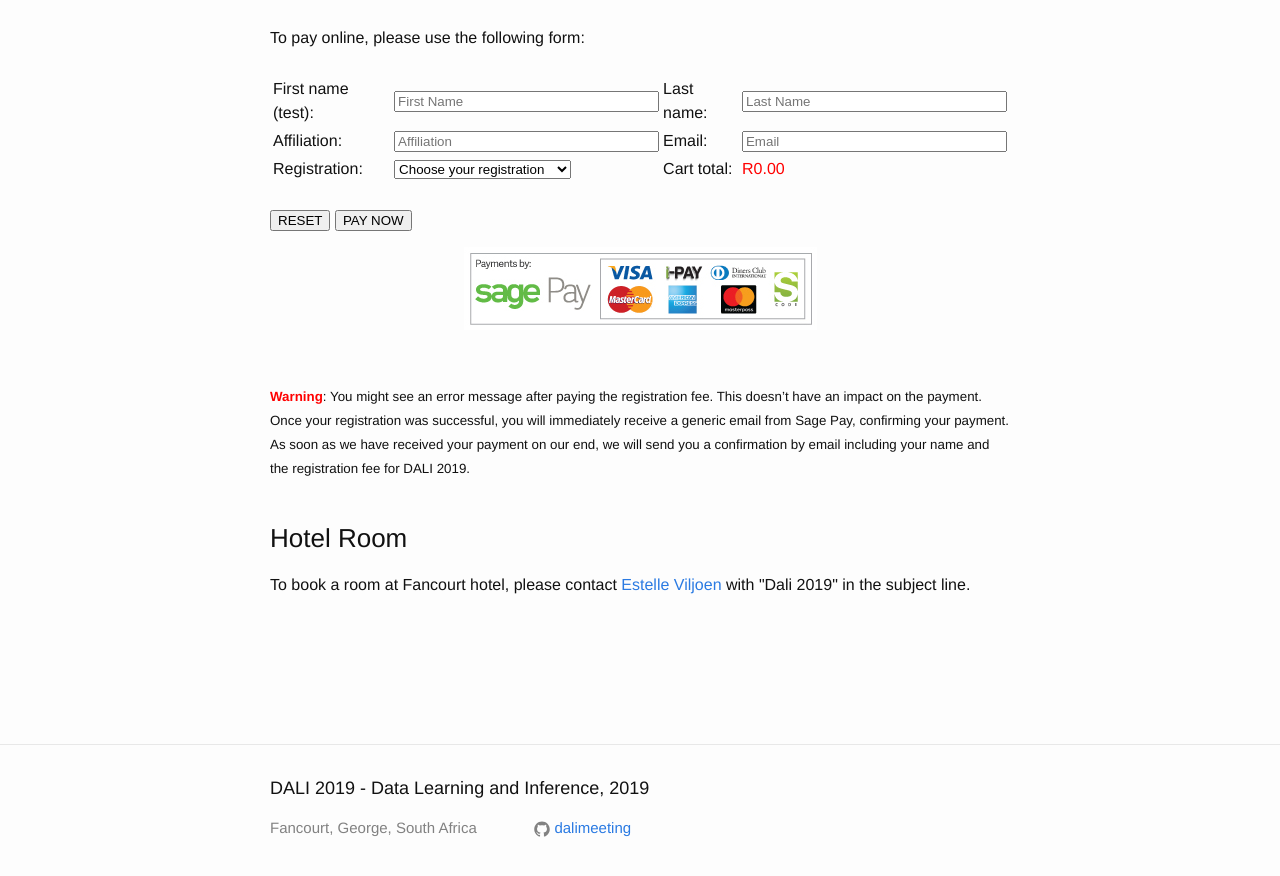
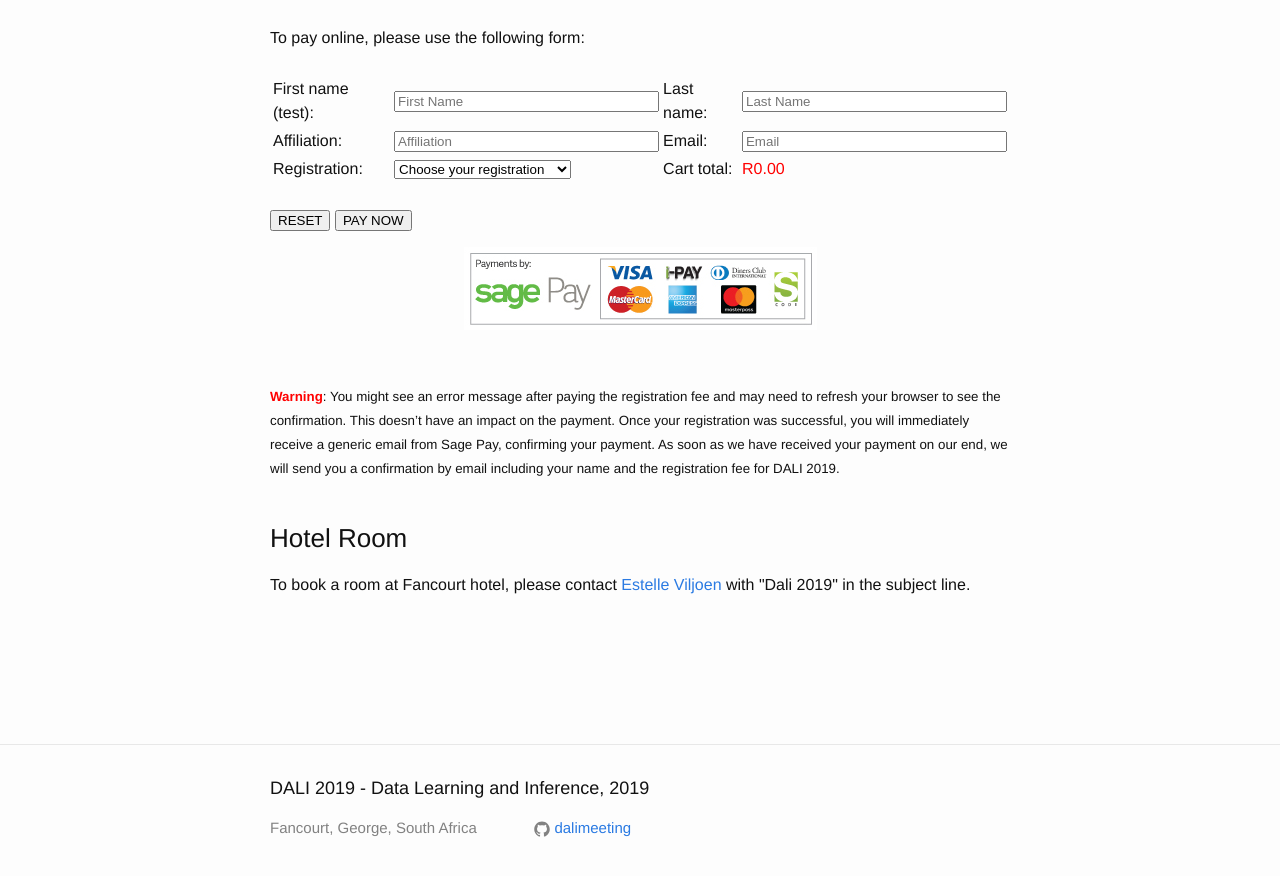
Before and after one commit to dalimeeting/dalimeeting.github.io, a Jekyll site: the page built from registration.html, in a window 1280 px wide and 900 px high, scrolled down 1149 px. Shown: the top 876 px of the window. Built offline with Jekyll 4.4.1, drawn with Linux system fonts in a browser that asks for light colours.

Commit message:
Update registration.html

```diff
--- a/_layouts/registration.html
+++ b/_layouts/registration.html
@@ -55,7 +55,7 @@ layout: page
   <p style="text-align:center;"><img src="{{ '/assets/Combination-7_Horizontal.jpg' | prepend: site.baseurl }}" /></p>
 
   <br>
-  </p><small><strong><font color="red">Warning</font></strong>: You might see an error message after paying the registration fee. This doesn’t have an impact on the payment.
+  </p><small><strong><font color="red">Warning</font></strong>: You might see an error message after paying the registration fee and may need to refresh your browser to see the confirmation. This doesn’t have an impact on the payment.
   Once your registration was successful, you will immediately receive a generic email from Sage Pay, confirming your payment.
   As soon as we have received your payment on our end, we will send you a confirmation by email including your name and the registration fee for DALI 2019.</small></p>
 
```
